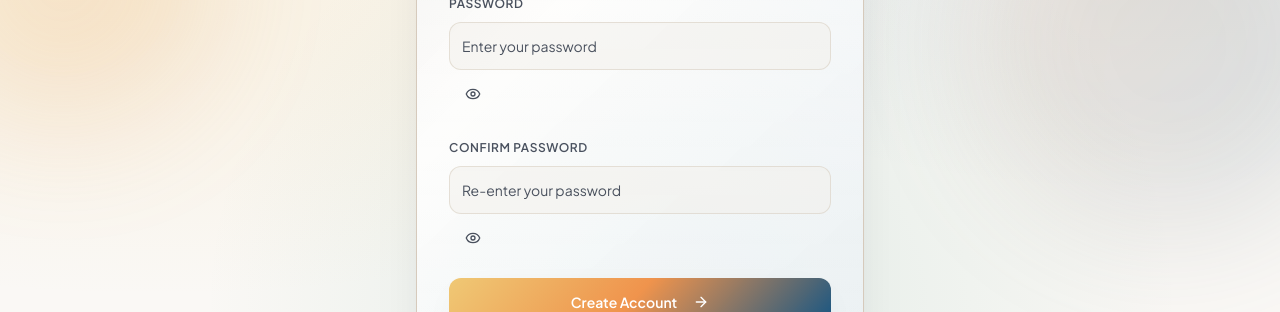
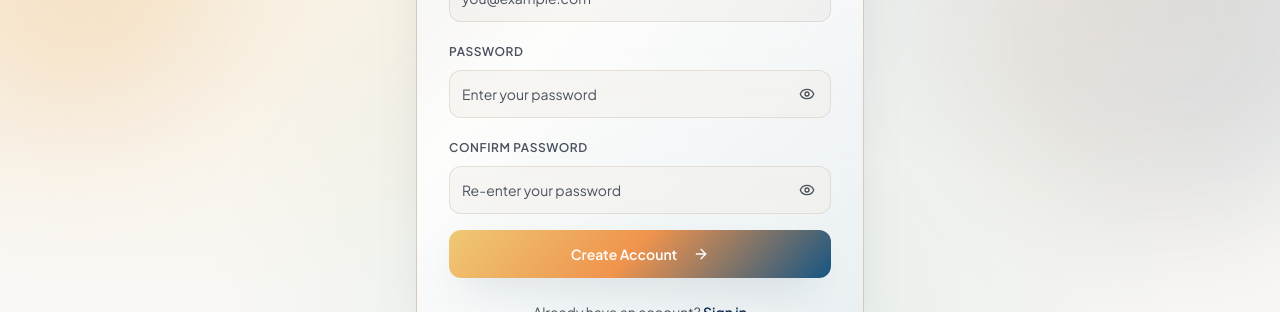
Before and after one commit to lisan-5/ApplyMate, a React (Vite) app: page /auth in a window 1280 px wide. Both pictures are taken after a click on the button "Sign up". Shown: the part 360-672 px from the top of the page. Built offline with nearby package versions, Linux system fonts and the light colour scheme; no server answers.

Commit message:
Fix auth password toggle positioning

```diff
--- a/src/pages/Auth.tsx
+++ b/src/pages/Auth.tsx
@@ -307,20 +307,18 @@ export default function Auth() {
                   required
                   className="h-12 rounded-xl border-border/50 bg-muted/50 pr-14 transition-all focus:border-primary/50 focus:bg-background"
                 />
-                <Button
+                <button
                   type="button"
-                  variant="ghost"
-                  size="icon"
                   aria-label={showPassword ? "Hide password" : "Show password"}
                   onClick={() => setShowPassword((prev) => !prev)}
-                  className="absolute inset-y-0 right-0 my-auto flex h-12 w-12 items-center justify-center rounded-r-xl text-muted-foreground hover:text-foreground"
+                  className="absolute inset-y-0 right-0 my-auto flex h-12 w-12 items-center justify-center rounded-r-xl text-muted-foreground transition-colors hover:text-foreground"
                 >
                   {showPassword ? (
                     <EyeOff className="h-4 w-4" />
                   ) : (
                     <Eye className="h-4 w-4" />
                   )}
-                </Button>
+                </button>
               </div>
             </div>
             {!isLogin && (
@@ -341,24 +339,22 @@ export default function Auth() {
                     required
                     className="h-12 rounded-xl border-border/50 bg-muted/50 pr-14 transition-all focus:border-primary/50 focus:bg-background"
                   />
-                  <Button
+                  <button
                     type="button"
-                    variant="ghost"
-                    size="icon"
                     aria-label={
                       showConfirmPassword
                         ? "Hide confirm password"
                         : "Show confirm password"
                     }
                     onClick={() => setShowConfirmPassword((prev) => !prev)}
-                    className="absolute inset-y-0 right-0 my-auto flex h-12 w-12 items-center justify-center rounded-r-xl text-muted-foreground hover:text-foreground"
+                    className="absolute inset-y-0 right-0 my-auto flex h-12 w-12 items-center justify-center rounded-r-xl text-muted-foreground transition-colors hover:text-foreground"
                   >
                     {showConfirmPassword ? (
                       <EyeOff className="h-4 w-4" />
                     ) : (
                       <Eye className="h-4 w-4" />
                     )}
-                  </Button>
+                  </button>
                 </div>
               </div>
             )}
```
